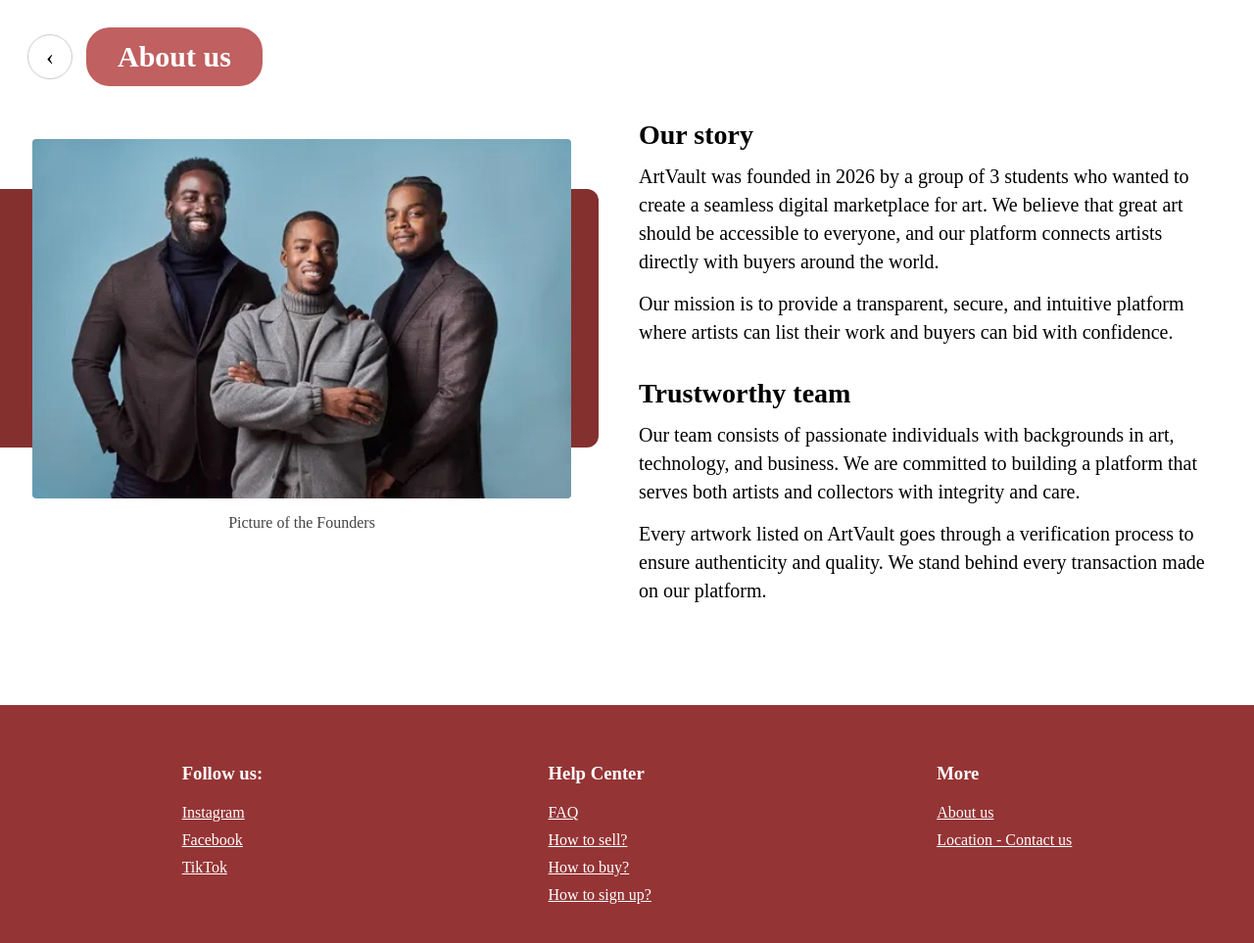
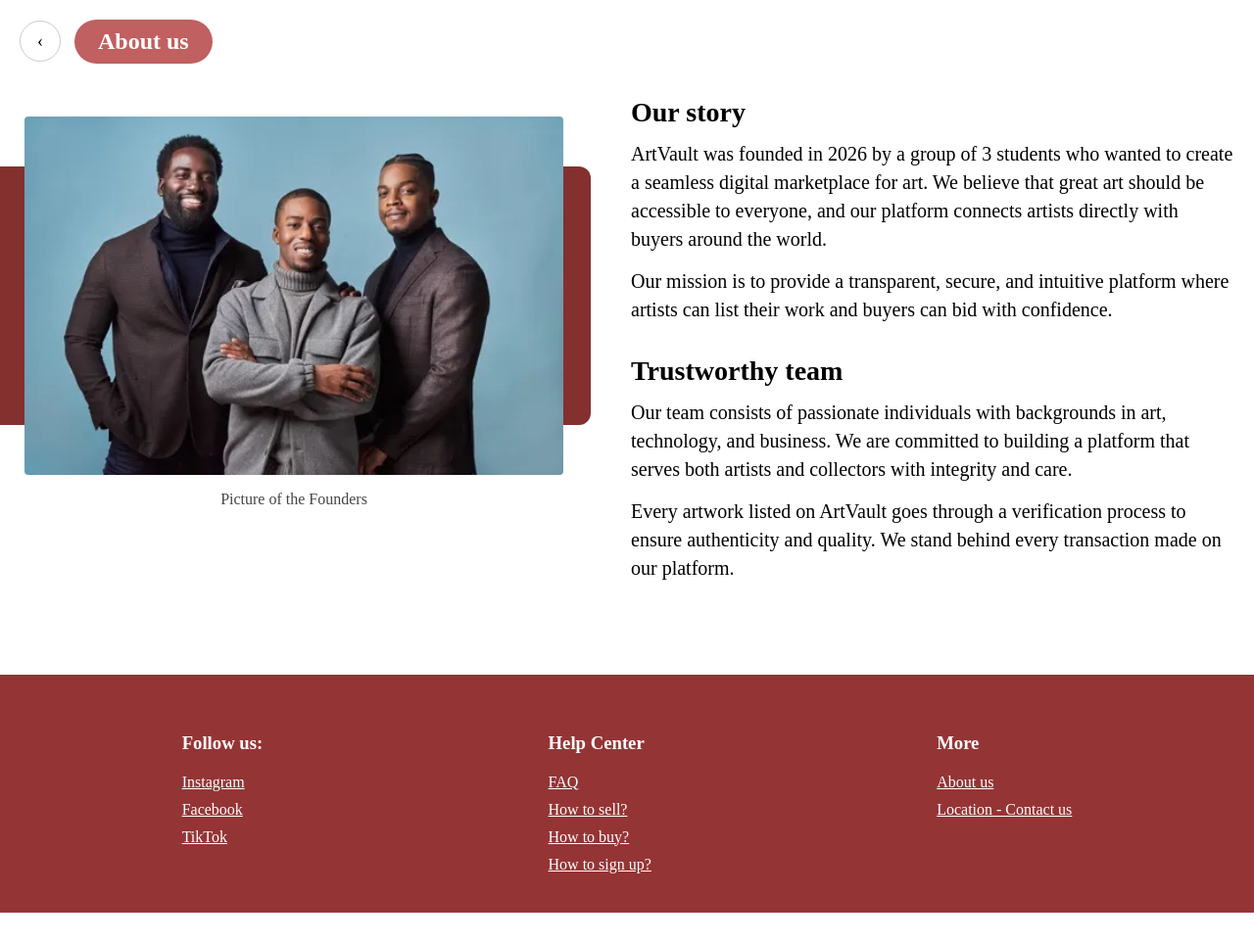
Before and after one commit to brynjaloa/Verklegt-2, a Django app: page /about/ in a window 1280 px wide. Shown: the part 102-1065 px from the top of the page at 98% size. After the commit the page ends 1034 px from the top, so only its background shows below. Run offline with Django 5.2, Linux system fonts and the light colour scheme.

Commit message:
abuot & faq

```diff
--- a/static/css/about.css
+++ b/static/css/about.css
@@ -4,9 +4,8 @@
 
 .about-page {
     box-sizing: border-box;
-    width: min(100%, 1440px);
-    margin: 0 auto;
-    padding: 28px;
+    width: 100%;
+    padding: 20px;
 }
 
 .about-header {
@@ -17,8 +16,8 @@
 }
 
 .about-back-link {
-    width: 44px;
-    height: 44px;
+    width: 40px;
+    height: 40px;
     border: 1px solid #ccc;
     border-radius: 50%;
     color: black;
@@ -26,17 +25,17 @@
     align-items: center;
     justify-content: center;
     flex-shrink: 0;
-    font-size: 24px;
+    font-size: 18px;
     text-decoration: none;
 }
 
 .about-heading {
     margin: 0;
-    padding: 12px 32px;
+    padding: 8px 24px;
     border-radius: 24px;
     background-color: #c06060;
     color: white;
-    font-size: 30px;
+    font-size: 24px;
     line-height: 1.2;
 }
 
@@ -45,6 +44,8 @@
     grid-template-columns: minmax(320px, 560px) minmax(320px, 1fr);
     gap: clamp(32px, 5vw, 72px);
     align-items: start;
+    width: min(100%, 1440px);
+    margin: 0 auto;
 }
 
 .about-media {
@@ -120,13 +121,9 @@
         padding: 18px;
     }
 
-    .about-header {
-        align-items: flex-start;
-    }
-
     .about-heading {
-        padding: 10px 20px;
-        font-size: 24px;
+        padding: 8px 18px;
+        font-size: 22px;
     }
 
     .about-copy h2 {
```
Also changed, not shown: static/css/faq.css (+11 -14 lines), static/css/location.css (+11 -14 lines).
